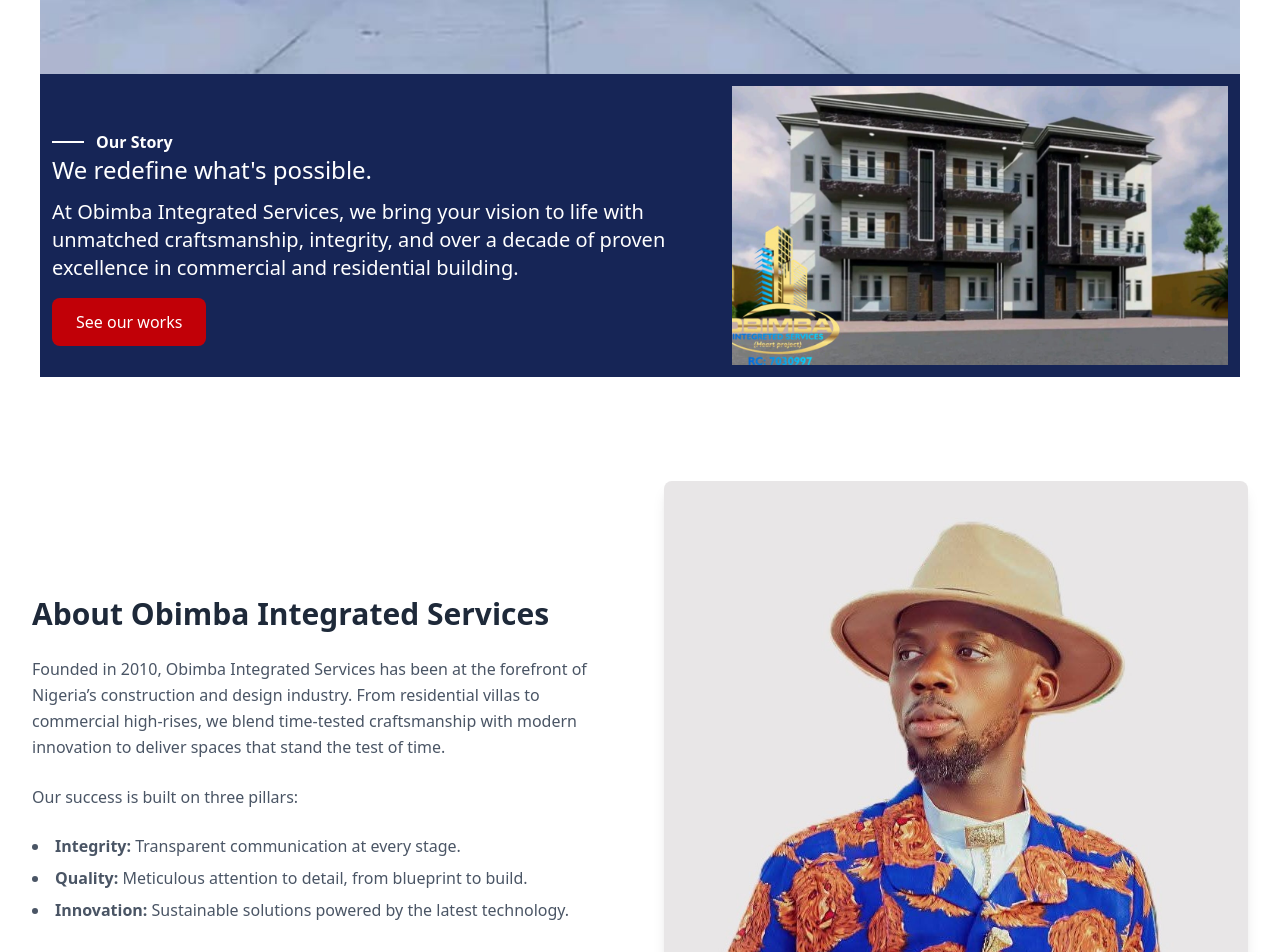
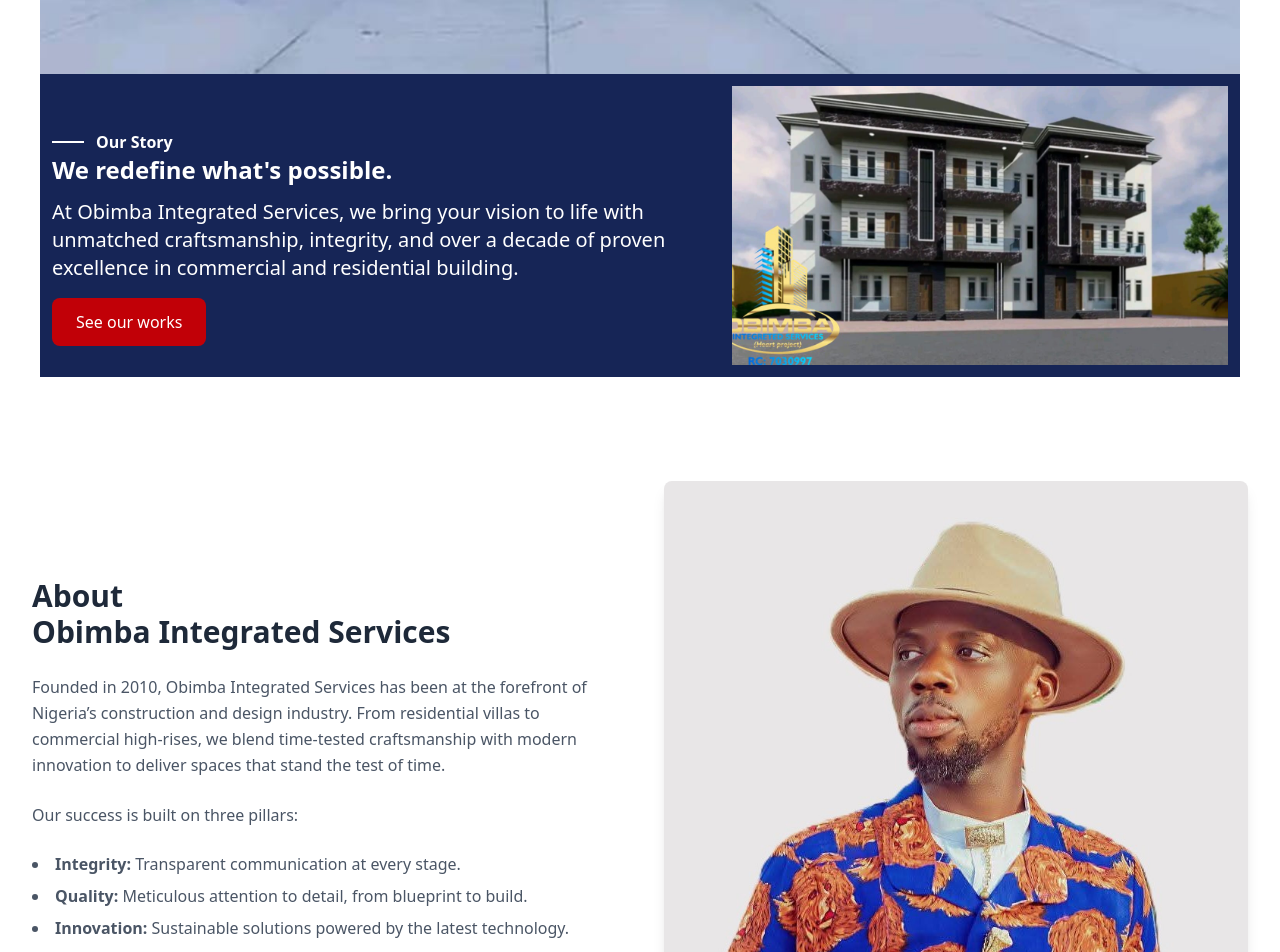
Before and after one commit to ChijiokeElijah/obimba-integrated, a React (Vite) app: page / in a window 1280 px wide. Shown: the part 766-1718 px from the top of the page. Built offline with nearby package versions, Linux system fonts and the light colour scheme.

Commit message:
fix the splash text and about section intro

```diff
--- a/src/components/AboutSection.jsx
+++ b/src/components/AboutSection.jsx
@@ -7,8 +7,8 @@ export default function AboutSection() {
       <div className="max-w-7xl mx-auto px-6 lg:px-8 flex flex-col md:flex-row items-center gap-12">
         {/* Text Content */}
         <div className="flex-1 space-y-6">
-          <h2 className="text-3xl font-bold text-gray-800">
-            About Obimba Integrated Services
+          <h2 className="text-xl text-gray-800 font-bold text-center sm:text-3xl sm:text-left">
+            About <br /> <strong> Obimba Integrated Services</strong>
           </h2>
           <p className="text-gray-600 leading-relaxed">
             Founded in 2010, Obimba Integrated Services has been at the
--- a/src/components/Home.jsx
+++ b/src/components/Home.jsx
@@ -44,7 +44,7 @@ export default function Home() {
               <div className=" flex w-8 h-0.5 bg-white top-20 font-semibold" />
               <span className="text-white font-semibold">Our Story</span>
             </div>
-            <h1 className="text-white text-xl text-justify sm:text-2xl">
+            <h1 className="text-white text-sm text-justify sm:text-2xl font-bold text-base">
               We redefine what's possible.
             </h1>
             <p className="text-white pt-3 text-sm text-left sm:text-xl">
--- a/src/components/SplashCurtain.jsx
+++ b/src/components/SplashCurtain.jsx
@@ -24,26 +24,34 @@ const SplashCurtain = ({ onComplete }) => {
   return (
     <div className="fixed inset-0 z-50 flex items-center justify-center text-white pointer-events-none">
       {/* Welcome message with fade-out */}
-      {(phase === 'welcome' || phase === 'slide') && (
-        <div className={`absolute inset-0 bg-blue-950 flex flex-col items-center justify-center transition-opacity duration-500 ${phase === 'slide' ? 'opacity-0' : 'opacity-100'}`}>
-          <img src={logo} className='h-50 w-50'/>
-          <h1 className={`text-2xl font-bold transition-all duration-500 ${phase === 'slide' ? 'scale-90 blur-sm' : 'scale-100'}`}>
+      {(phase === "welcome" || phase === "slide") && (
+        <div
+          className={`absolute inset-0 bg-blue-950 flex flex-col items-center justify-center transition-opacity duration-500 ${
+            phase === "slide" ? "opacity-0" : "opacity-100"
+          }`}
+        >
+          <img src={logo} className="h-50 w-50" />
+          <h1
+            className={`text-2xl text-center font-bold transition-all duration-500 ${
+              phase === "slide" ? "scale-90 blur-sm" : "scale-100"
+            }`}
+          >
             OBIMBA INTREGRATED SERVICES
           </h1>
         </div>
       )}
 
       {/* Curtain lines immediately sliding left */}
-      {phase === 'slide' && (
+      {phase === "slide" && (
         <div className="absolute inset-0 flex justify-between px-[2%]">
           {[...Array(6)].map((_, i) => (
             <div
               key={i}
               className="bg-white h-full"
               style={{
-                width: '12%',
-                transform: 'translateX(-100%)',
-                transition: 'transform 5.5s ease-in-out',
+                width: "12%",
+                transform: "translateX(-100%)",
+                transition: "transform 5.5s ease-in-out",
                 transitionDelay: `${i * 250}ms`, // optional stagger
               }}
             />
```
